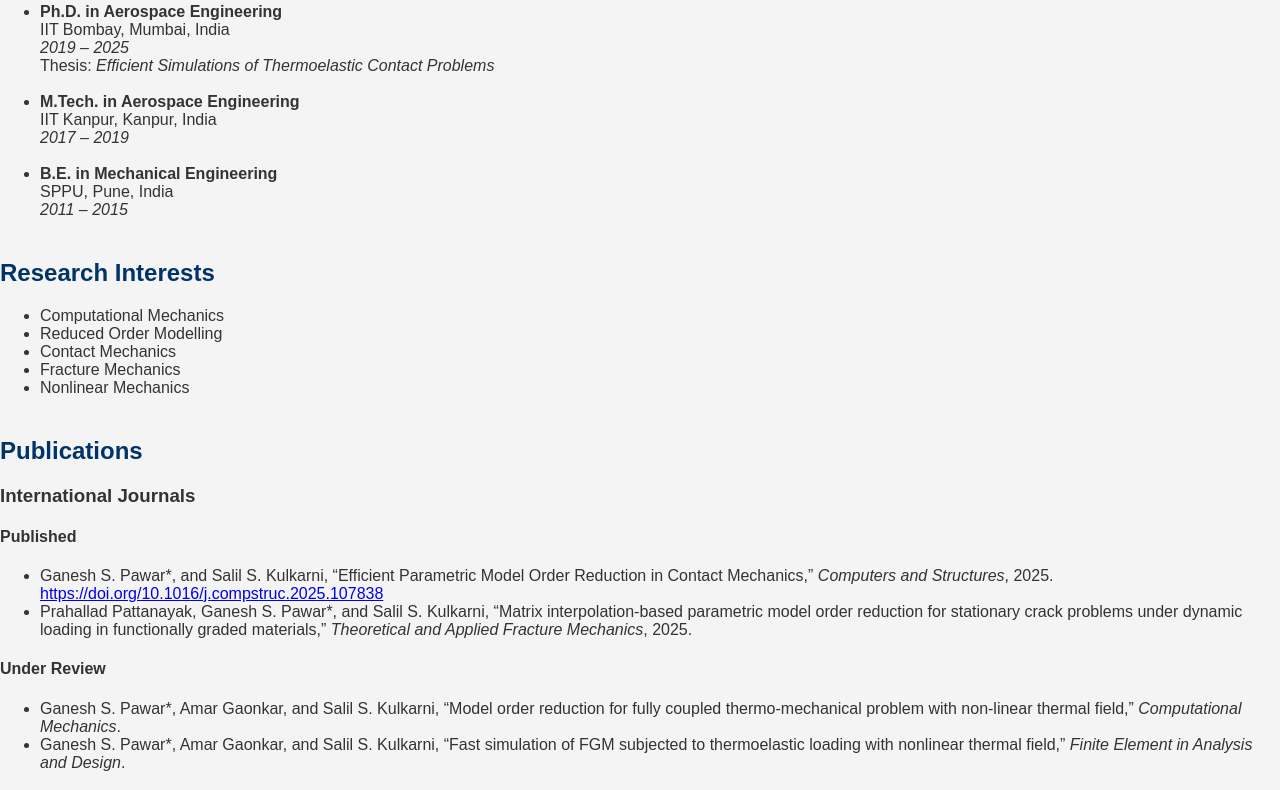
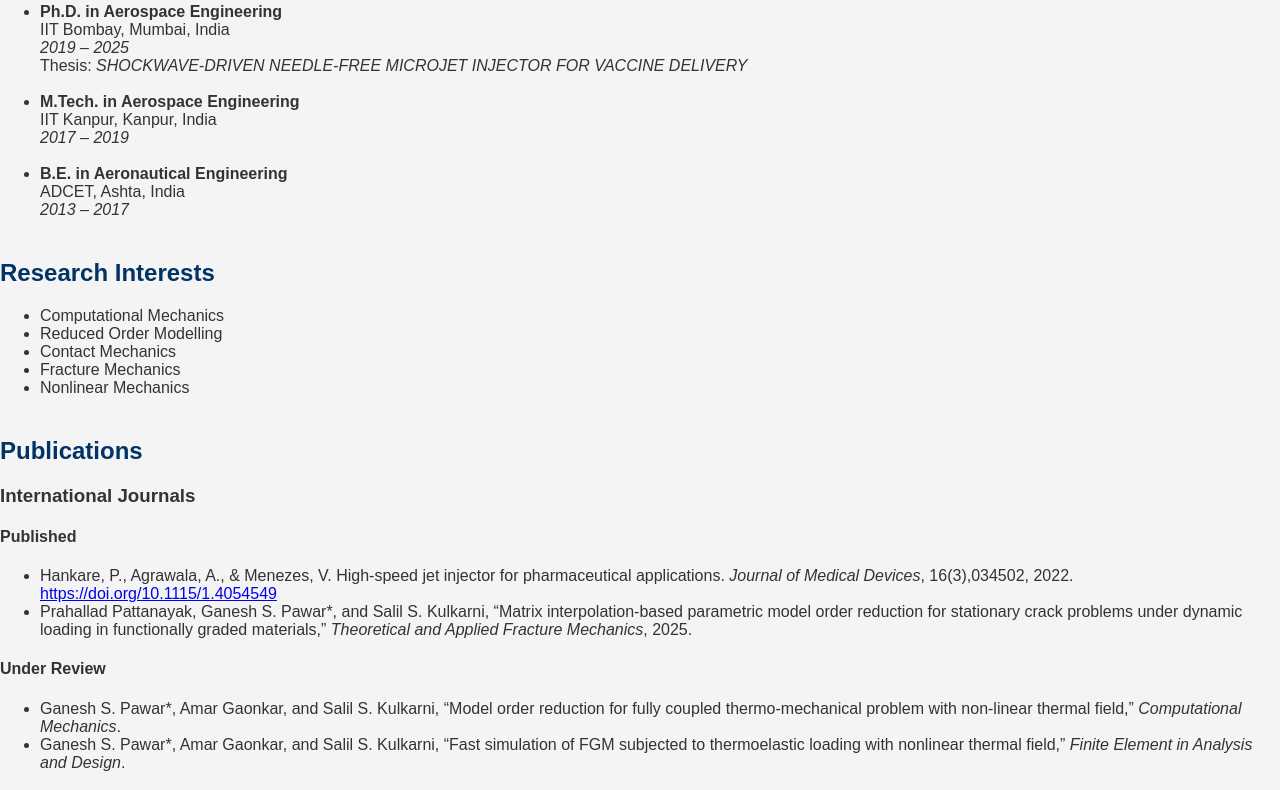
Before and after one commit to priyanka7p/PriyankaHankare.github.io, a plain HTML site: page index.html in a window 1280 px wide. Shown: the part 389-1179 px from the top of the page. Drawn offline with Linux system fonts and the light colour scheme.

Commit message:
Update index.html

```diff
--- a/index.html
+++ b/index.html
@@ -92,7 +92,7 @@
       <strong>Ph.D. in Aerospace Engineering</strong>
       <br>IIT Bombay, Mumbai, India
       <br><em>2019 – 2025 </em>
-      <br>Thesis: <em>Efficient Simulations of Thermoelastic Contact Problems</em>
+      <br>Thesis: <em>SHOCKWAVE-DRIVEN NEEDLE-FREE MICROJET INJECTOR FOR VACCINE DELIVERY</em>
     </li>
     <br>
     <li>
@@ -102,9 +102,9 @@
     </li>
     <br>
     <li>
-      <strong>B.E. in Mechanical Engineering</strong>
-      <br>SPPU, Pune, India
-      <br><em>2011 – 2015</em>
+      <strong>B.E. in Aeronautical Engineering</strong>
+      <br>ADCET, Ashta, India
+      <br><em>2013 – 2017</em>
     </li>
   </ul>
 </section>
@@ -127,11 +127,10 @@
   <h4>Published</h4>
   <ul>
     <li>
-      Ganesh S. Pawar*, and Salil S. Kulkarni,
-      “Efficient Parametric Model Order Reduction in Contact Mechanics,”
-      <em>Computers and Structures</em>, 2025.
+      Hankare, P., Agrawala, A., & Menezes, V. High-speed jet injector for pharmaceutical applications.
+      <em>Journal of Medical Devices</em>, 16(3),034502, 2022.
       <br>
-      <a href="https://doi.org/10.1016/j.compstruc.2025.107838" target="_blank">https://doi.org/10.1016/j.compstruc.2025.107838</a>
+      <a href="https://doi.org/10.1115/1.4054549" target="_blank">https://doi.org/10.1115/1.4054549</a>
     </li>
     <li>
       Prahallad Pattanayak, Ganesh S. Pawar*, and Salil S. Kulkarni,
```
